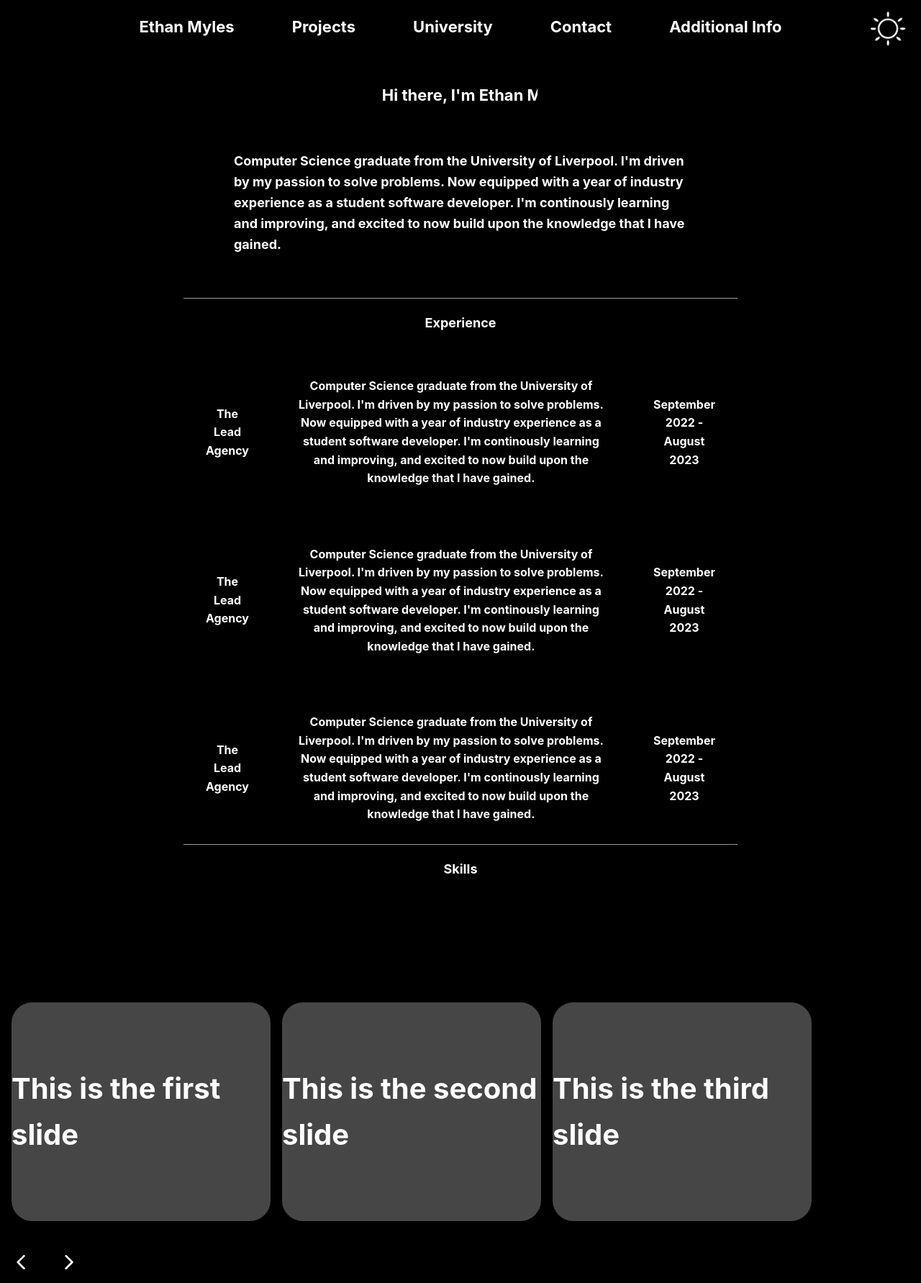
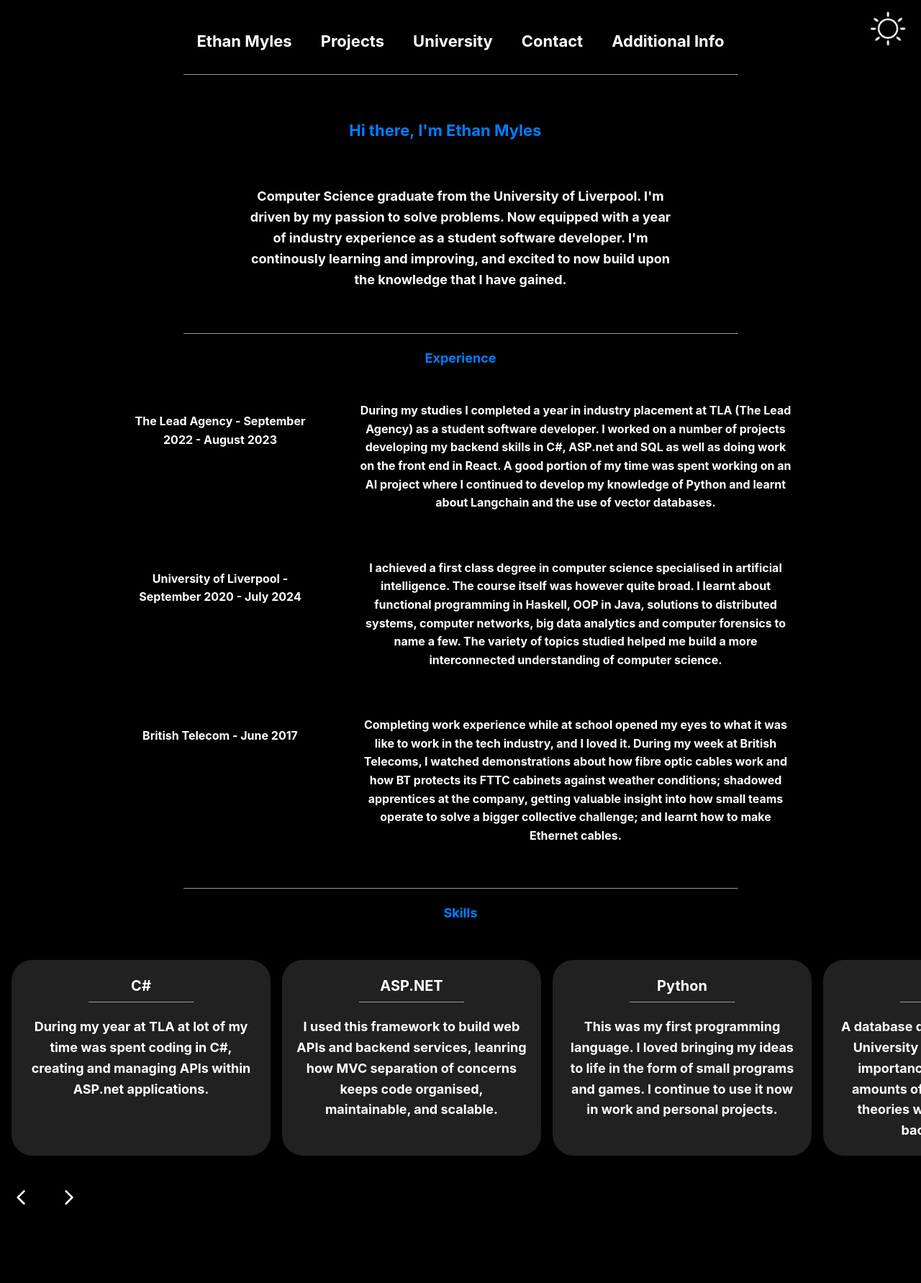
Before and after one commit to Ethan-Myles/website, a React (Create React App) app: page / in a window 1280 px wide. Shown: the whole page at 72% size. After the commit the page ends 1692 px from the top, so only its background shows below. Built offline with nearby package versions, Linux system fonts and the light colour scheme.

Commit message:
Fixed visual bugs on mobile

```diff
--- a/src/components/EmblaCarousel.jsx
+++ b/src/components/EmblaCarousel.jsx
@@ -5,7 +5,6 @@ import {
   usePrevNextButtons
 } from './EmblaCarouselArrowButtons'
 import useEmblaCarousel from 'embla-carousel-react'
-
 import slideData from '../data/slideData.js';
 
 const EmblaCarousel = (props) => {
@@ -29,7 +28,9 @@ const EmblaCarousel = (props) => {
         <div className="embla__container">
           {slideData.map((slide, index) => (
             <div className="embla__slide" key={index}>
-              <p className="embla__slide__description">{slide.description}</p>
+              <p className="embla__slide__title">{slide.title}</p>
+              <hr className = "embla_hr" size="1"></hr>
+              <p className = "embla__slide__content">{slide.content}</p>
             </div>
           ))}
         </div>
--- a/src/components/EthanMyles.js
+++ b/src/components/EthanMyles.js
@@ -4,6 +4,7 @@ function EthanMyles() {
   return(
   <>
     <title>Ethan Myles</title>
+    <hr size="1"></hr>
     <div className={styles['welcome-text']}>
       <h2>Hi there, I'm Ethan Myles</h2>
     </div>
@@ -19,31 +20,25 @@ function EthanMyles() {
       <p>Experience</p>
     </div>
     <div className="container">
-      <div className="box">The Lead Agency</div>
-      <div className="box">Computer Science graduate from the University of Liverpool.
-        I'm driven by my passion to solve problems.
-        Now equipped with a year of industry experience as a student software developer.
-        I'm continously learning and improving, and excited to now build upon the knowledge that I have gained.
+      <div className="box">The Lead Agency - September 2022 - August 2023</div>
+      <div className="box">During my studies I completed a year in industry placement at TLA (The Lead Agency) as a student software developer.
+        I worked on a number of projects developing my backend skills in C#, ASP.net and SQL as well as doing work on the front end in React.
+        A good portion of my time was spent working on an AI project where I continued to develop my knowledge of Python and learnt about Langchain and the use of vector databases.
       </div>
-      <div className="box">September 2022 - August 2023</div>
     </div>
     <div className="container">
-      <div className="box">The Lead Agency</div>
-      <div className="box">Computer Science graduate from the University of Liverpool.
-        I'm driven by my passion to solve problems.
-        Now equipped with a year of industry experience as a student software developer.
-        I'm continously learning and improving, and excited to now build upon the knowledge that I have gained.
+      <div className="box">University of Liverpool - September 2020 - July 2024</div>
+      <div className="box">I achieved a first class degree in computer science specialised in artificial intelligence.
+        The course itself was however quite broad. I learnt about functional programming in Haskell, OOP in Java, solutions to distributed systems, computer networks, big data analytics and computer forensics to name a few.
+        The variety of topics studied helped me build a more interconnected understanding of computer science.
       </div>
-      <div className="box">September 2022 - August 2023</div>
     </div>
     <div className="container">
-      <div className="box">The Lead Agency</div>
-      <div className="box">Computer Science graduate from the University of Liverpool.
-        I'm driven by my passion to solve problems.
-        Now equipped with a year of industry experience as a student software developer.
-        I'm continously learning and improving, and excited to now build upon the knowledge that I have gained.
+      <div className="box">British Telecom - June 2017</div>
+      <div className="box">Completing work experience while at school opened my eyes to what it was like to work in the tech industry, and I loved it.
+      During my week at British Telecoms, I watched demonstrations about how fibre optic cables work and how BT protects its FTTC cabinets against weather conditions;
+      shadowed apprentices at the company, getting valuable insight into how small teams operate to solve a bigger collective challenge; and learnt how to make Ethernet cables.
       </div>
-      <div className="box">September 2022 - August 2023</div>
     </div>
     <hr size="1"></hr>
     <div className={styles['ethanmyles-heading']}>
--- a/src/components/ethanmyles.module.css
+++ b/src/components/ethanmyles.module.css
@@ -10,7 +10,7 @@
 
   @keyframes typing {
     from { width: 0; margin: 60px auto; } /*auto margin to keep the text centered through the animation*/
-    to { width: 16.9%; margin: 60px auto; }
+    to { width: 28.5ch; margin: 60px auto; }
   }
 
   @keyframes blinking {
@@ -19,9 +19,12 @@
     100% {border-right-color: transparent}
   }
 
-  .welcome-paragraph{
+  .welcome-paragraph {
     max-width: 630px;
     margin: 60px auto;
+    padding: 0 16px;
+    box-sizing: border-box;
+    text-align: center;
   }
 
   .ethanmyles-heading{
@@ -29,20 +32,15 @@
     margin-top: 20px;
   }
 
-  .glowable-text {
-    color: black; /* Normal text color */
+  hr{
+    width: 60%;
+    color: rgb(58, 57, 57);
   }
 
-  /* Glow effect when hovered or when triggered by Glow component */
-  [glow] .glowable-text {
-    color: var(--glow-color); /* Dynamic color from Glow component */
-    text-shadow: 0 0 10px var(--glow-color), 0 0 20px var(--glow-color), 0 0 30px var(--glow-color);
-    transition: color 0.2s ease, text-shadow 0.2s ease; /* Smooth transition */
+  body:not(.dark) .ethanmyles-heading p {
+    color: #007fff;
   }
 
-  /* Optional: add a fallback if glow color is not set */
-  [glow] .glowable-text:before {
-    content: 'Glow effect is not working!';
-    color: red; /* Will show if the glow effect doesn't work */
-    display: block;
+  body.dark .ethanmyles-heading p {
+    color: #007fff;
   }
--- a/src/components/selectionbar.module.css
+++ b/src/components/selectionbar.module.css
@@ -1,18 +1,31 @@
-.selection-bar {
+  .selection-bar {
     display: flex;
-    justify-content: center;
+    flex-direction: column;
     align-items: center;
+    gap: 20px;
+    padding: 10px;
     margin-top: 20px;
+    box-sizing: border-box;
   }
 
   .selection-bar a {
-    margin: 0 40px;
+    text-align: center;
     text-decoration: none;
+    white-space: nowrap;
     color: white;
+    padding: 10px;
+    transition: all 0.3s ease;
+  }
+
+  @media (min-width: 768px) {
+    .selection-bar {
+      flex-direction: row;
+      justify-content: center;
+      flex-wrap: nowrap;
+    }
   }
 
   .selection-bar a:hover {
-    background-color: #ff6200;
     background-image: linear-gradient(
       45deg,
       #ff6200 40%,
--- a/src/data/slideData.js
+++ b/src/data/slideData.js
@@ -1,8 +1,11 @@
 
 const slideData = [
-    { description: 'This is the first slide' },
-    { description: 'This is the second slide' },
-    { description: 'This is the third slide' },
+    { title: 'C#', content: 'During my year at TLA at lot of my time was spent coding in C#, creating and managing APIs within ASP.net applications.' },
+    { title: 'ASP.NET', content: 'I used this framework to build web APIs and backend services, leanring how MVC separation of concerns keeps code organised, maintainable, and scalable.' },
+    { title: 'Python', content: 'This was my first programming language. I loved bringing my ideas to life in the form of small programs and games. I continue to use it now in work and personal projects.' },
+    { title: 'SQL', content: 'A database development module at University introduced me to the importance of managing large amounts of data. I applied these theories whilst working on the backend at TLA.' },
+    { title: 'React', content: 'This website is made using React! I was introduced at my year in industry role and am continually looking to improve my skills in the library.' },
+    { title: 'Playwright', content: 'During the graduate scheme at my current role I learnt the importance of test automation and completed a project using this library.' },
   ];
 
 export default slideData;
--- a/src/styles/embla.css
+++ b/src/styles/embla.css
@@ -4,7 +4,7 @@
     --slide-height: 19rem;
     --slide-spacing: 1rem;
     --slide-size: 45%;
-    margin-top: 170px;
+    margin-top: 50px;
     margin-left: 0px;
   }
 
@@ -14,22 +14,30 @@
   }
 
   .embla__slide {
+    border-radius: 1.8rem;
     transform: translate3d(0, 0, 0);
     flex: 0 0 var(--slide-size);
     min-width: 0;
     margin-left: var(--slide-spacing);
   }
 
-  .embla__slide__description {
-    border-radius: 1.8rem;
-    font-size: 40px;
+  .embla__slide__title {
+    font-size: 20px;
     display: flex;
-    align-items: center;
     justify-content: center;
     height: var(--slide-height);
     user-select: none;
-    background-color: #464646;
-    color: #ffffff;
+    margin-top: 20px;
+  }
+
+  .embla__slide__content {
+    font-size: 18px;
+    padding: 20px;
+    justify-content: center;
+    align-items: center;
+    text-align: center;
+    user-select: none;
+    margin-top: -265px; /*This isn't good practice*/
   }
 
   .embla__controls {
@@ -66,11 +74,59 @@
     align-items: center;
     justify-content: center;
     transition: background-color 0.3s ease;
+  }
+
+  body.dark .embla__button {
     background-color: black;
+  }
+
+  body:not(.dark) .embla__button {
+    background-color: white;
   }
 
   .embla__button__svg {
     width: 35%;
     height: 35%;
+  }
+
+  body.dark .embla__button__svg {
     color: white;
   }
+
+  body:not(.dark) .embla__button__svg {
+    color: black;
+  }
+
+  body.dark .embla__slide {
+    background-color: #212121;
+  }
+
+  body:not(.dark) .embla__slide {
+    background-color: #dddddd;
+  }
+
+  .embla_hr {
+    position: absolute;
+    top: 50px;
+    left: 50%;
+    transform: translateX(-50%);
+    width: 40%;
+    color: rgb(167, 167, 167);
+  }
+
+  @media (max-width: 768px) {
+    .embla {
+      --slide-size: 80%;
+      --slide-height: 15rem;
+    }
+
+    .embla__slide__title {
+      font-size: 18px;
+      margin-top: 10px;
+    }
+
+    .embla__slide__content {
+      font-size: 16px;
+      margin-top: -200px;
+    }
+  }
--- a/src/styles/globals.css
+++ b/src/styles/globals.css
@@ -5,8 +5,8 @@
     --text-dark: #ffffff;
     --link-light: #000000;
     --link-dark: #ffffff;
-    --typing-colour-light: #000000;
-    --typing-colour-dark: #ffffff;
+    --typing-colour-light: #007fff;
+    --typing-colour-dark: #007fff;
     --purple-1: #ead9ef;
     --purple-2: #0d0915;
 }
@@ -34,12 +34,14 @@ padding: 0;
 }
     */
 
-body {
+html, body {
     /*font-family: 'Roboto-Bold', sans-serif;*/
     font-weight: bold;
     line-height: 1.6;
     background-color: var(--background-dark);
     transition: all 1s ease;
+    overflow-x: hidden;
+    position: relative;
 }
 
 a {
@@ -80,31 +82,39 @@ body.dark a {
     color: var(--link-dark);
 }
 
-hr{
-    width: 60%;
-    color: rgb(58, 57, 57);
-}
-
 body:not(.dark) a {
-    color: var(--link-light);  /* Light link color */
+    color: var(--link-light);
 }
 
 .container {
-    display: flex;
-    justify-content: center;
-    align-items: center;
-    margin: 0 auto;
-    margin-top: 40px;
-    width: 60%;
+  display: flex;
+  flex-wrap: wrap;
+  justify-content: center;
+  align-items: flex-start;
+  margin: 40px auto;
+  width: 90%;
+  max-width: 1000px;
+  gap: 20px;
+  box-sizing: border-box;
+  padding: 0 16px;
 }
 
 .box {
-    color: white;
-    padding: 20px;
+  flex: 1 1 200px;
+  min-width: 150px;
+  max-width: 300px;
+  color: white;
+  padding: 20px;
+  text-align: center;
+  box-sizing: border-box;
+}
+
+.container .box:nth-child(2) {
+    flex: 2 1 400px;
+    max-width: 700px;
+    text-align: center;
     justify-content: center;
-    align-items: center;
-    text-align: center;
-    margin: 0 10px;
+    margin-top: -15px; /*This isn't good practice*/
 }
 
 body.dark .box {
```
